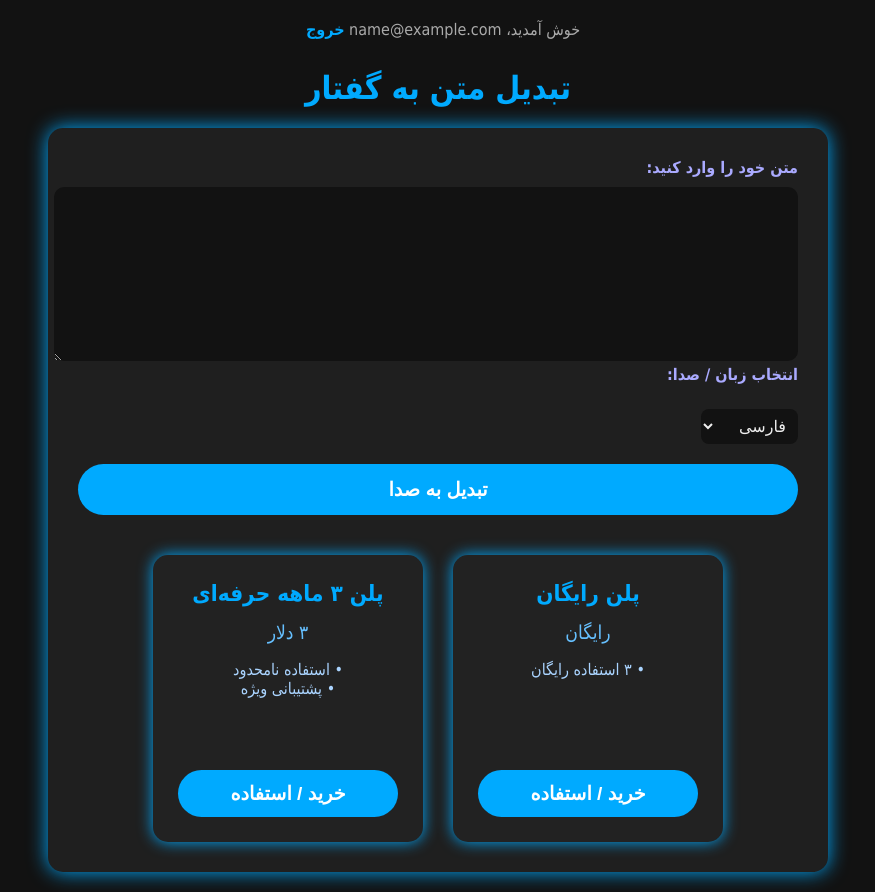
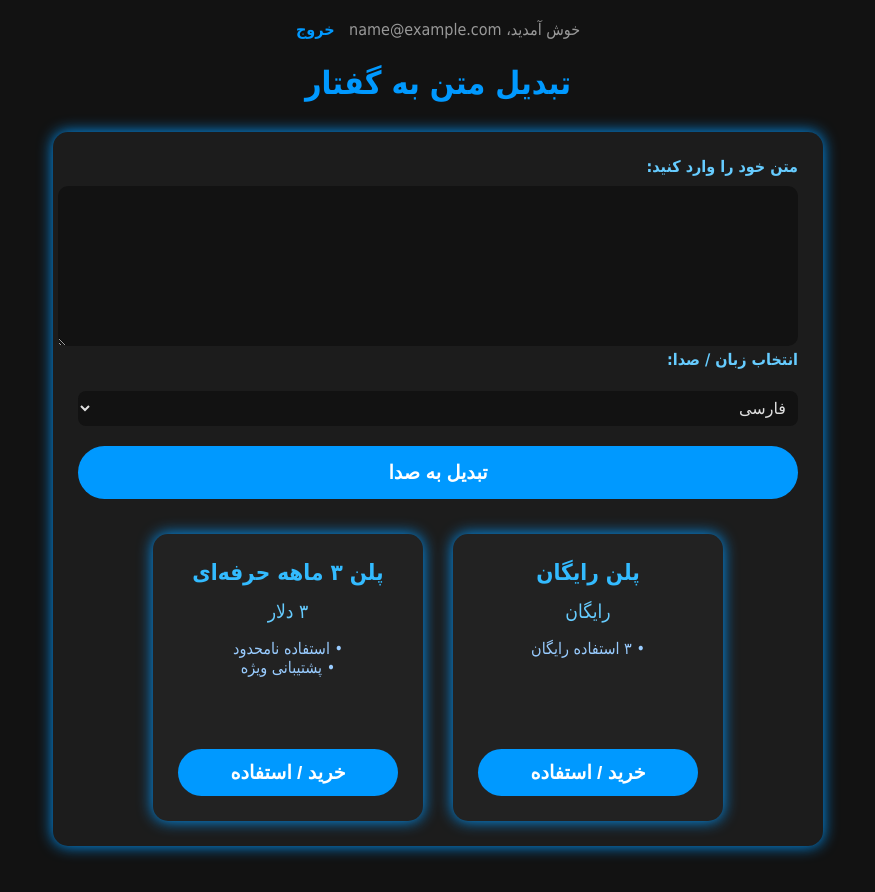
Before and after one commit to ahmadsamimrahmani427/voxir-app, a Flask app: page /app in a window 1280 px wide. Shown: the whole page, without its empty margins (202-1077 px from the left). After the commit the page ends 858 px from the top, so only its background shows below. Run offline with Flask 3, Linux system fonts and the light colour scheme; the visitor is signed in with stand-in values (Sample User, id 1).

Commit message:
Update index.html

```diff
--- a/templates/index.html
+++ b/templates/index.html
@@ -6,56 +6,58 @@
     <style>
         body {
             background-color: #121212;
-            color: #eee;
+            color: #e0e0e0;
             font-family: Tahoma, sans-serif;
             margin: 0;
             padding: 20px;
             direction: rtl;
         }
-        h1, h2 {
-            color: #0af;
+        h1 {
+            color: #0099ff;
             text-align: center;
+            margin-bottom: 30px;
         }
         .container {
             max-width: 720px;
             margin: auto;
-            background-color: #1f1f1f;
-            padding: 30px;
+            background-color: #1c1c1c;
             border-radius: 15px;
-            box-shadow: 0 0 20px #0af;
+            padding: 25px;
+            box-shadow: 0 0 15px #0099ff;
         }
         label {
             display: block;
             margin-bottom: 10px;
             font-weight: bold;
-            color: #aaf;
+            color: #66ccff;
         }
         textarea {
             width: 100%;
-            height: 150px;
-            padding: 12px;
+            height: 140px;
+            padding: 10px;
             font-size: 1.1em;
             border-radius: 10px;
             border: none;
+            background-color: #121212;
+            color: #e0e0e0;
             resize: vertical;
-            background-color: #121212;
-            color: #eee;
         }
         select {
-            margin-top: 15px;
+            margin-top: 12px;
             padding: 8px;
             font-size: 1em;
             border-radius: 8px;
             border: none;
             background-color: #121212;
-            color: #eee;
+            color: #e0e0e0;
+            width: 100%;
         }
         button {
             margin-top: 20px;
-            background-color: #0af;
+            background-color: #0099ff;
             color: white;
             border: none;
-            padding: 14px 25px;
+            padding: 15px;
             font-size: 1.2em;
             border-radius: 40px;
             cursor: pointer;
@@ -63,8 +65,12 @@
             width: 100%;
             transition: background-color 0.3s ease;
         }
-        button:hover {
-            background-color: #08a;
+        button:hover:not(:disabled) {
+            background-color: #007acc;
+        }
+        button:disabled {
+            background-color: #444444;
+            cursor: not-allowed;
         }
         audio {
             margin-top: 25px;
@@ -72,14 +78,14 @@
             outline: none;
             border-radius: 10px;
             background-color: #121212;
-            box-shadow: 0 0 10px #0af;
+            box-shadow: 0 0 15px #0099ff;
         }
         .download-link {
             display: block;
             margin-top: 15px;
             text-align: center;
             font-weight: bold;
-            color: #0af;
+            color: #0099ff;
             text-decoration: none;
         }
         .download-link:hover {
@@ -87,58 +93,58 @@
         }
         .user-info {
             text-align: center;
-            margin-bottom: 30px;
-            color: #aaa;
+            margin-bottom: 25px;
+            color: #999;
         }
         a.logout-link {
-            color: #0af;
+            color: #0099ff;
             text-decoration: none;
             font-weight: bold;
-            margin-left: 10px;
+            margin-right: 10px;
         }
         a.logout-link:hover {
             text-decoration: underline;
         }
         .plans-container {
-            margin-top: 40px;
+            margin-top: 35px;
             display: flex;
             justify-content: center;
             gap: 30px;
             flex-wrap: wrap;
         }
         .plan-card {
-            background: #222;
+            background: #222222;
             border-radius: 15px;
             padding: 25px;
-            box-shadow: 0 0 15px #0af;
+            box-shadow: 0 0 15px #0099ff;
             width: 220px;
             text-align: center;
-            color: #eee;
+            color: #e0e0e0;
             transition: box-shadow 0.3s ease;
         }
         .plan-card:hover {
-            box-shadow: 0 0 30px #08a;
+            box-shadow: 0 0 30px #0066cc;
         }
         .plan-title {
             font-weight: bold;
             font-size: 1.4em;
             margin-bottom: 15px;
-            color: #0af;
+            color: #33bbff;
         }
         .plan-price {
             font-size: 1.2em;
             margin-bottom: 15px;
-            color: #66c0ff;
+            color: #66ccff;
         }
         .plan-features {
             list-style: none;
             padding: 0;
             margin-bottom: 20px;
-            color: #aad4ff;
+            color: #99ccff;
             min-height: 70px;
         }
         .buy-btn {
-            background: #0af;
+            background: #0099ff;
             color: white;
             border: none;
             padding: 12px 20px;
@@ -148,8 +154,8 @@
             transition: background 0.3s ease;
             width: 100%;
         }
-        .buy-btn:hover {
-            background: #08a;
+        .buy-btn:hover:not(:disabled) {
+            background: #007acc;
         }
         .buy-btn:disabled {
             background: #444;
```
